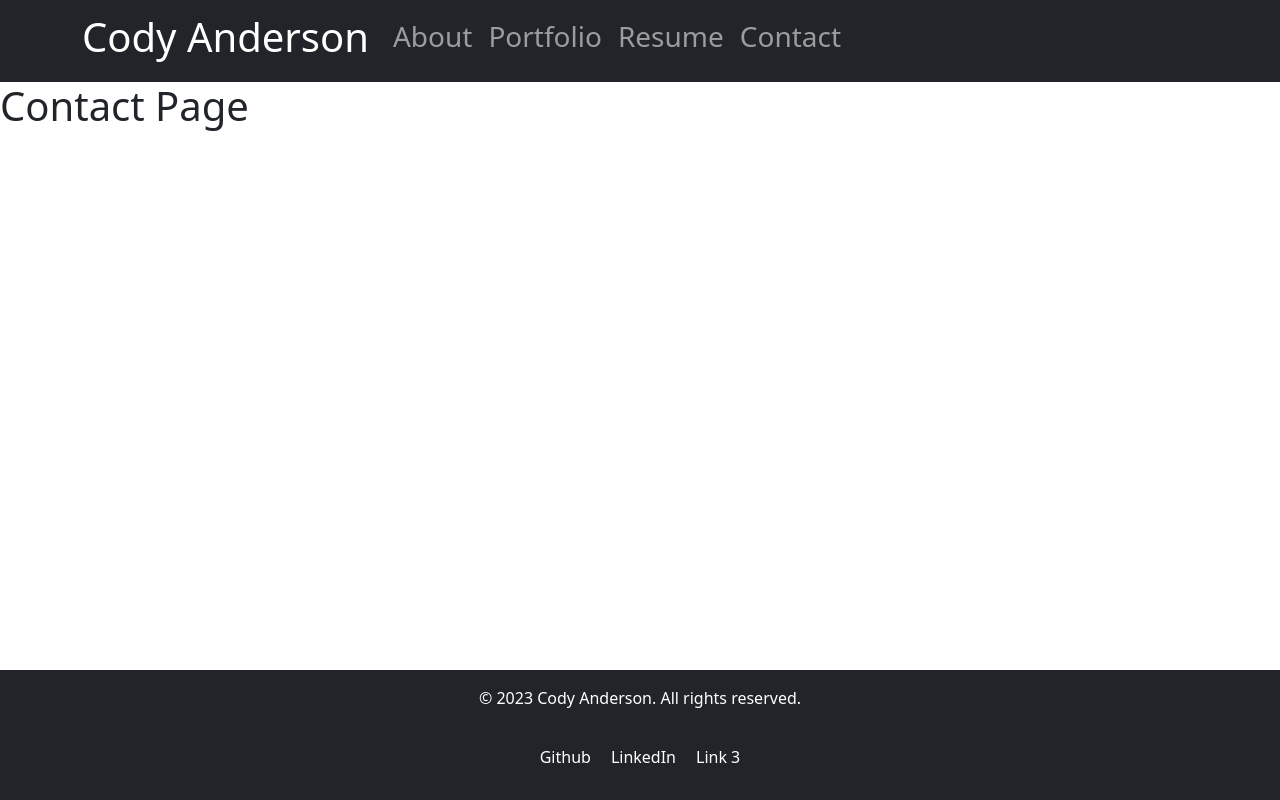
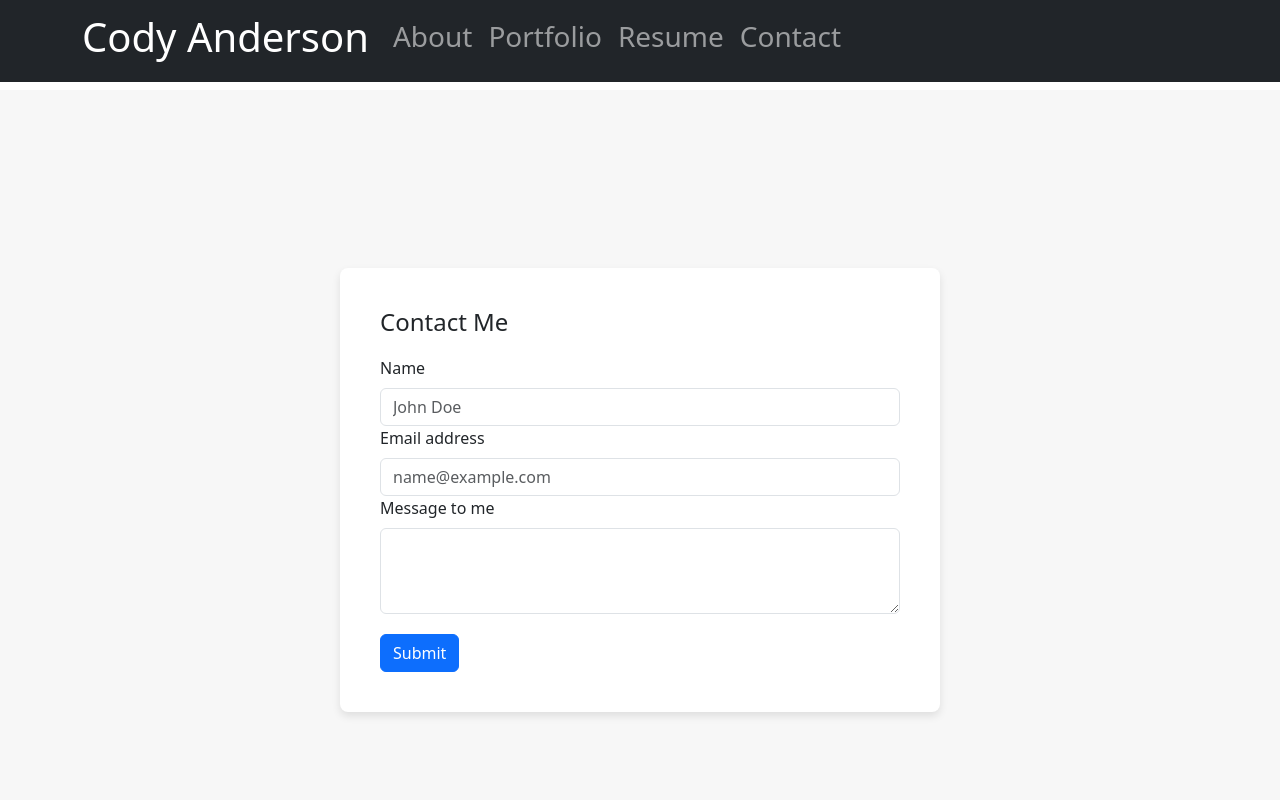
Before and after one commit to cody-and/personal-portfolio, a React (Vite) app: page /contact in a window 1280 px wide. Shown: the top 800 px of the page. Built offline with nearby package versions, Linux system fonts and the light colour scheme.

Commit message:
completed contact form and contact page

```diff
--- a/src/App.css
+++ b/src/App.css
@@ -34,10 +34,38 @@ footer {
   transition: color 0.3s ease;
 }
 
-.footer-links a:last-child {
-  margin-right: 0;
-}
-
 .footer-links a:hover {
   color: #ff8800;
 }
+
+.form-container {
+  display: flex;
+  justify-content: center;
+  align-items: center;
+  min-height: 100vh;
+  background-color: #f7f7f7;
+}
+
+.custom-form {
+  max-width: 600px;
+  width: 100%;
+  padding: 40px;
+  border-radius: 8px;
+  box-shadow: 0 4px 8px rgba(0, 0, 0, 0.1);
+  background-color: #ffffff;
+}
+
+.custom-form h2 {
+  margin-bottom: 20px;
+  font-size: 24px;
+}
+
+.custom-form button {
+  margin-top: 20px;
+}
+
+@media (max-width: 768px) {
+  .form-container {
+    align-items: flex-start;
+  }
+}
--- /dev/null
+++ b/src/components/ContactForm.jsx
@@ -0,0 +1,97 @@
+import React, { useState, useEffect } from 'react';
+import Form from 'react-bootstrap/Form';
+import Button from 'react-bootstrap/Button';
+import Alert from 'react-bootstrap/Alert';
+import '../App.css';
+
+const defaultMessage = { fullName: "", email: "", message: "" };
+
+export default function ContactForm() {
+  const [messageData, setMessageData] = useState(defaultMessage);
+  const [fieldWarnings, setFieldWarnings] = useState({ fullName: false, email: false });
+  const [showAlert, setShowAlert] = useState(false);
+
+  useEffect(() => {
+    const hasEmptyField = Object.values(fieldWarnings).some(value => value);
+    document.getElementById("submitBtn").disabled = hasEmptyField;
+  }, [fieldWarnings]);
+
+  function handleInputChange(e) {
+    const { name, value } = e.target;
+    setMessageData((prevMessageData) => ({ ...prevMessageData, [name]: value }));
+
+    if (fieldWarnings[name]) {
+      setFieldWarnings((prevWarnings) => ({ ...prevWarnings, [name]: false }));
+      setShowAlert(false);
+    }
+  }
+
+  function handleBlur(e) {
+    const { name, value } = e.target;
+    if (!value.trim()) {
+      setFieldWarnings((prevWarnings) => ({ ...prevWarnings, [name]: true }));
+      setShowAlert(true);
+    }
+  }
+
+  function handleSubmit(e) {
+    e.preventDefault();
+    // add submit logic later
+    console.log("Form submitted:", messageData);
+  }
+
+  return (
+    <div className="form-container">
+      <Form onSubmit={handleSubmit} className="custom-form">
+        <h2>Contact Me</h2>
+        <Form.Group controlId="fullName">
+          <Form.Label>Name</Form.Label>
+          <Form.Control
+            type="text"
+            placeholder="John Doe"
+            name="fullName"
+            value={messageData.fullName}
+            onChange={handleInputChange}
+            onBlur={handleBlur}
+            isInvalid={fieldWarnings.fullName}
+          />
+          <Form.Control.Feedback type="invalid">
+            Please enter your name.
+          </Form.Control.Feedback>
+        </Form.Group>
+        <Form.Group controlId="email">
+          <Form.Label>Email address</Form.Label>
+          <Form.Control
+            type="email"
+            placeholder="name@example.com"
+            name="email"
+            value={messageData.email}
+            onChange={handleInputChange}
+            onBlur={handleBlur}
+            isInvalid={fieldWarnings.email}
+          />
+          <Form.Control.Feedback type="invalid">
+            Please enter a valid email address.
+          </Form.Control.Feedback>
+        </Form.Group>
+        <Form.Group controlId="message">
+          <Form.Label>Message to me</Form.Label>
+          <Form.Control
+            as="textarea"
+            rows={3}
+            name="message"
+            value={messageData.message}
+            onChange={handleInputChange}
+          />
+        </Form.Group>
+        <Button id="submitBtn" variant="primary" type="submit">Submit</Button>
+
+        {showAlert && (
+          <Alert variant="danger" className="mt-2">
+            Please fill out all the fields!
+          </Alert>
+        )}
+      </Form>
+    </div>
+  );
+}
--- a/src/components/index.js
+++ b/src/components/index.js
@@ -1,3 +1,4 @@
 export {default as About } from './About'
 export { default as Project} from './Project'
 export { default as Footer} from './Footer'
+export {default as ContactForm} from './ContactForm'
--- a/src/pages/Contact.jsx
+++ b/src/pages/Contact.jsx
@@ -1,8 +1,16 @@
+import { ContactForm } from "../components";
+
 export default function Contact(){
 
 
 
   return(
-    <h1>Contact Page</h1>
+    <div>
+    <h1></h1>
+    <div>
+      <ContactForm />
+    </div>
+
+    </div>
   )
 }
```
